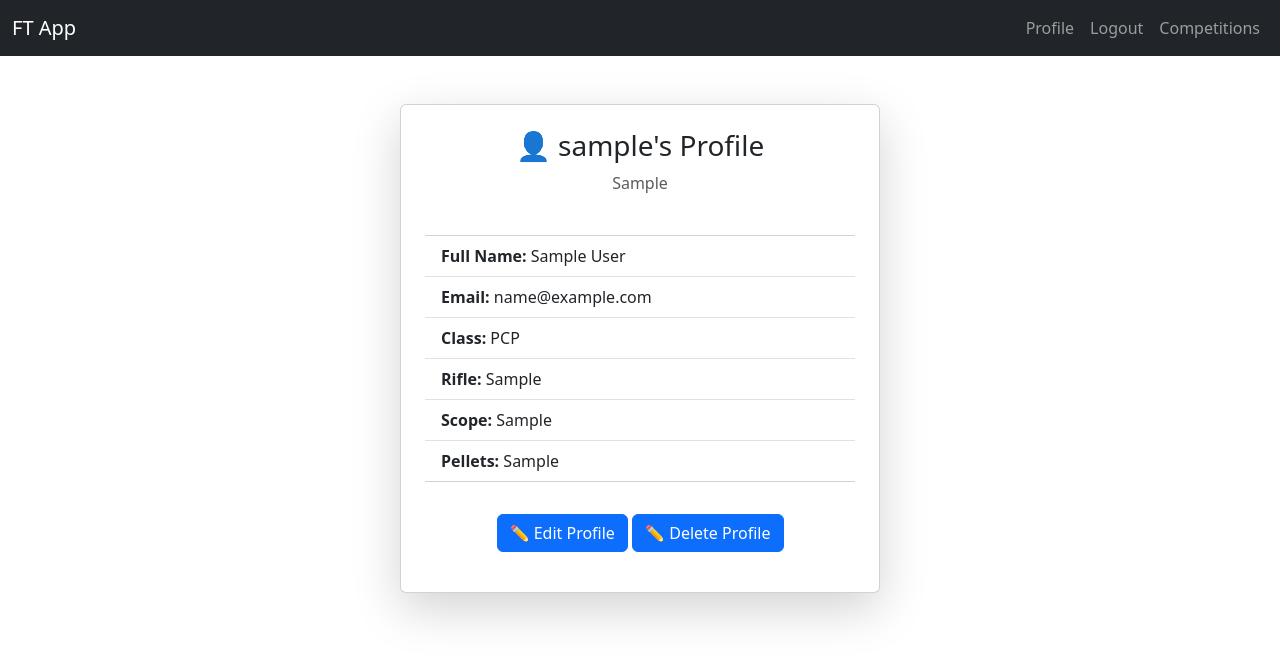
After one commit to papazoff06/field_target, a Django app: page /accounts/profile/ in a window 1280 px wide. The commit adds this page. Shown: the top 661 px of the page. Run offline with Django 5.2, Linux system fonts and the light colour scheme; a user stored in the database is signed in; tables that the repository leaves empty hold one stand-in row (values such as "Sample post").

Commit message:
added profile CRUD logic

```diff
--- a/field_target/accounts/urls.py
+++ b/field_target/accounts/urls.py
@@ -1,7 +1,11 @@
 from django.urls import path
 
 from field_target.accounts import views
+from field_target.accounts.views import ProfileDetailsView
 
 urlpatterns = [
     path('register/', views.UserRegisterView.as_view(), name='register'),
+    path('profile/', ProfileDetailsView.as_view(), name='profile-details'),
+    path('profile/edit/', views.ProfileEditView.as_view(), name='profile-edit'),
+    path('delete/', views.ProfileDeleteView.as_view(), name='profile-delete'),
 ]
--- a/field_target/accounts/views.py
+++ b/field_target/accounts/views.py
@@ -1,11 +1,15 @@
-from django.contrib.auth import login
+
+
+from django.contrib.auth import login, get_user, logout
 from django.contrib.auth.forms import UserCreationForm
 from django.contrib.auth.models import User
 from django.shortcuts import render, redirect
 from django.urls import reverse_lazy
 from django.views import View
+from django.views.generic import DetailView, DeleteView
 
-from field_target.accounts.forms import UserRegisterForm, ProfileForm
+from field_target.accounts.forms import UserRegisterForm, ProfileForm, UserEditForm
+from field_target.accounts.models import UserProfile
 
 
 # Create your views here.
@@ -40,3 +44,65 @@ class UserRegisterView(View):
             return redirect('home')  # or wherever you'd like to go
 
         return render(request, 'accounts/register.html', context)
+
+class ProfileDetailsView(View):
+    model = UserProfile
+    template_name = 'accounts/profile-details.html'
+
+
+    def get(self, request):
+        profile = UserProfile.objects.get(user=request.user)
+        return render(request, 'accounts/profile-details.html', {'profile': profile})
+
+
+
+from django.views import View
+from django.shortcuts import render, redirect
+from django.urls import reverse_lazy
+from .models import UserProfile
+from .forms import ProfileForm, UserEditForm
+
+class ProfileEditView(View):
+    template_name = 'accounts/profile-edit.html'
+    success_url = reverse_lazy('profile-details')
+
+    def get(self, request):
+        user_form = UserEditForm(instance=request.user)
+        profile_form = ProfileForm(instance=request.user.userprofile)
+        context = {
+            'user_form': user_form,
+            'profile_form': profile_form,
+        }
+        return render(request, self.template_name, context)
+
+    def post(self, request):
+        user_form = UserEditForm(request.POST, instance=request.user)
+        profile_form = ProfileForm(request.POST, request.FILES, instance=request.user.userprofile)
+
+        if user_form.is_valid() and profile_form.is_valid():
+            user_form.save()
+            profile_form.save()
+            return redirect(self.success_url)
+
+        context = {
+            'user_form': user_form,
+            'profile_form': profile_form,
+        }
+        return render(request, self.template_name, context)
+
+class ProfileDeleteView(DeleteView):
+    model = UserProfile
+    template_name = 'accounts/profile-delete.html'
+    success_url = reverse_lazy('home')
+
+    def get_object(self, queryset=None):
+        return self.request.user.userprofile
+
+    def post(self, request, *args, **kwargs):
+        user = request.user
+        logout(request)
+
+        user.userprofile.delete()
+        user.delete()
+
+        return redirect(self.success_url)
--- /dev/null
+++ b/templates/accounts/profile-details.html
@@ -0,0 +1,26 @@
+{% extends 'base.html' %}
+
+{% block content %}
+<div class="container d-flex justify-content-center align-items-center mt-5">
+    <div class="card shadow-lg p-4" style="width: 30rem;">
+        <div class="text-center mb-4">
+            <h3 class="card-title">👤 {{ profile.user.username }}'s Profile</h3>
+            <p class="text-muted">{{ profile.country }}</p>
+        </div>
+
+        <ul class="list-group list-group-flush">
+            <li class="list-group-item"><strong>Full Name:</strong> {{ profile.user.first_name }} {{ profile.user.last_name }}</li>
+            <li class="list-group-item"><strong>Email:</strong> {{ profile.user.email }}</li>
+            <li class="list-group-item"><strong>Class:</strong> {{ profile.shooter_class }}</li>
+            <li class="list-group-item"><strong>Rifle:</strong> {{ profile.rifle }}</li>
+            <li class="list-group-item"><strong>Scope:</strong> {{ profile.scope }}</li>
+            <li class="list-group-item"><strong>Pellets:</strong> {{ profile.pellets }}</li>
+        </ul>
+
+        <div class="card-body text-center">
+            <a href="{% url 'profile-edit' %}" class="btn btn-primary mt-3">✏️ Edit Profile</a>
+            <a href="{% url 'profile-delete' %}" class="btn btn-primary mt-3">✏️ Delete Profile</a>
+        </div>
+    </div>
+</div>
+{% endblock %}
--- a/templates/base.html
+++ b/templates/base.html
@@ -13,7 +13,7 @@
         <div class="collapse navbar-collapse">
             <ul class="navbar-nav ms-auto">
                 {% if user.is_authenticated %}
-                    <li class="nav-item"><a class="nav-link" href="#">Profile</a></li>
+                    <li class="nav-item"><a class="nav-link" href="{% url 'profile-details' %}">Profile</a></li>
                     <li class="nav-item"><a class="nav-link" href="#">Logout</a></li>
                 {% else %}
                     <li class="nav-item"><a class="nav-link" href="#">Login</a></li>
```
Also changed, not shown: field_target/accounts/forms.py (+10 -0 lines), templates/accounts/profile-delete.html (added, +17 -0 lines), templates/accounts/profile-edit.html (added, +18 -0 lines), templates/accounts/profile.html (deleted, +0 -7 lines).
